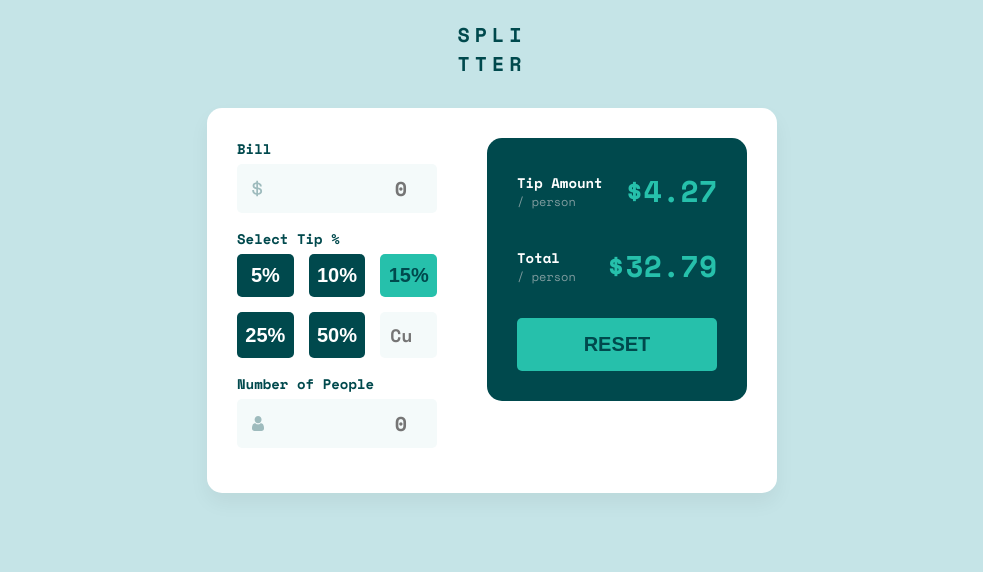
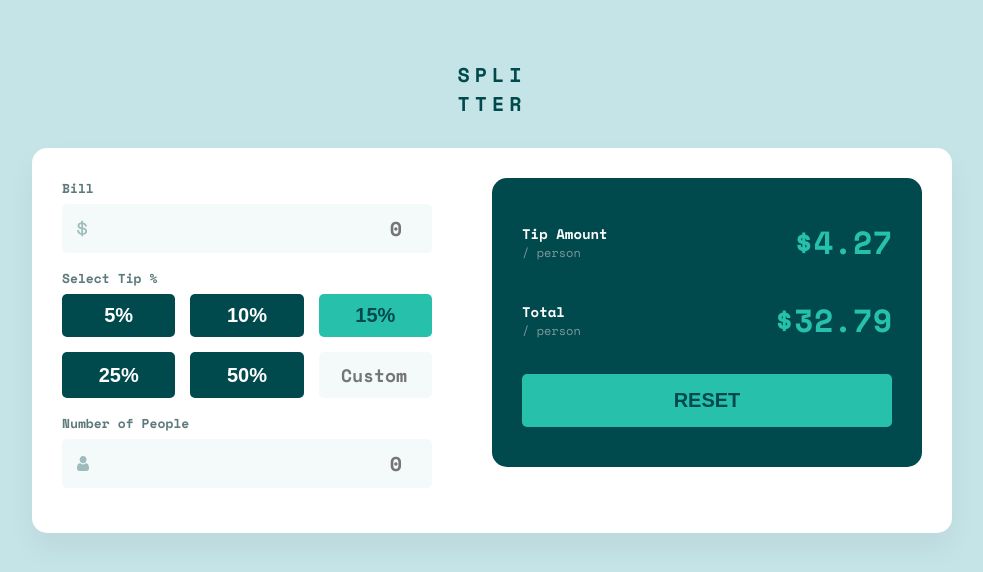
Before and after one commit to Piyush-Rajput7/Tip-calculator, a plain HTML site: page index.html in a window 1280 px wide. Shown: the whole page, without its empty margins (148-1131 px from the left). Drawn offline with nearby package versions, Linux system fonts and the light colour scheme.

Commit message:
Update style.css

```diff
--- a/style.css
+++ b/style.css
@@ -19,7 +19,7 @@
 }
 
 html {
-  font-size: 62.5%; /* 1rem = 10px */
+  font-size: 62.5%;
 }
 
 body {
@@ -30,7 +30,9 @@ body {
   display: flex;
   flex-direction: column;
   align-items: center;
-  padding: 2rem;
+  justify-content: flex-start;
+  padding-top: 6rem;
+  padding-inline: 2rem;
 }
 
 .heading {
@@ -46,18 +48,19 @@ body {
   border-radius: 1.5rem;
   padding: 3rem;
   width: 100%;
-  max-width: 57rem;
+  max-width: 92rem;
   display: flex;
   flex-direction: column;
   gap: 2rem;
-  box-shadow: 0 1rem 2rem rgba(0, 0, 0, 0.05);
+  box-shadow: 0 1.5rem 3rem rgba(0, 0, 0, 0.05);
 }
 
 .input-panel label {
   font-weight: 700;
-  margin-bottom: 0.5rem;
+  margin-bottom: 0.6rem;
   display: block;
-  font-size: 1.4rem;
+  font-size: 1.3rem;
+  color: var(--dark-grayish-cyan);
 }
 
 .input-field {
@@ -130,7 +133,7 @@ body {
   background-color: var(--very-dark-cyan);
   color: var(--white);
   border-radius: 1.5rem;
-  padding: 3rem;
+  padding: 4rem 3rem;
   display: flex;
   flex-direction: column;
   gap: 3rem;
@@ -153,7 +156,7 @@ body {
 }
 
 .amount {
-  font-size: 3rem;
+  font-size: 3.2rem;
   font-weight: 700;
   color: var(--strong-cyan);
 }
@@ -184,13 +187,13 @@ body {
 @media (min-width: 768px) {
   .container {
     flex-direction: row;
-    align-items: flex-start;
+    justify-content: space-between;
     gap: 4rem;
   }
 
   .input-panel {
     flex: 1;
-    padding-right: 1rem;
+    padding-right: 2rem;
   }
 
   .calculation-result {
```
